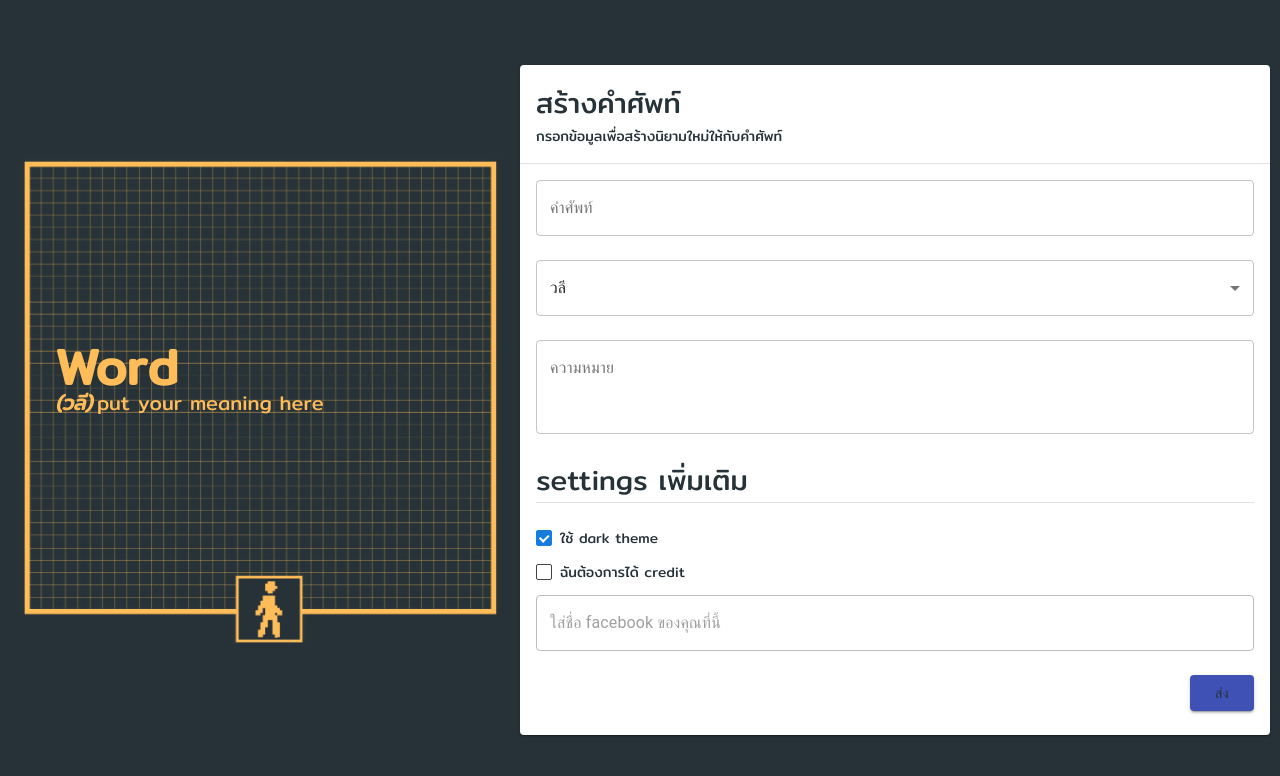
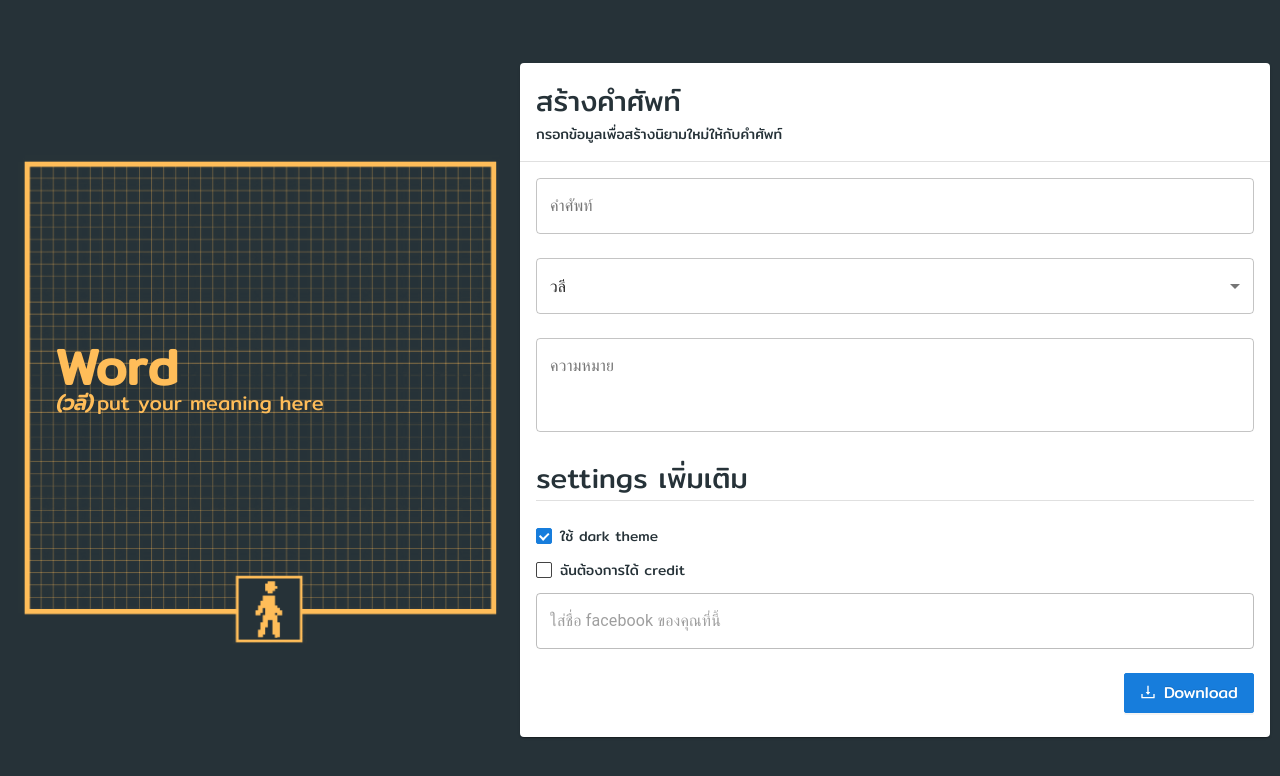
Before and after one commit to TanametTpk/techcast-word-meaning, a Next.js app: page / in a window 1280 px wide. Shown: the top 776 px of the page. Built offline with nearby package versions, Linux system fonts and the light colour scheme.

Commit message:
/ edit css styles

```diff
--- a/components/Canvas.tsx
+++ b/components/Canvas.tsx
@@ -1,4 +1,4 @@
-import { useRef, useEffect } from 'react';
+import { useEffect, MutableRefObject } from 'react';
 
 interface Props {
     size?: number
@@ -8,6 +8,7 @@ interface Props {
     theme?: 'light' | 'dark'
     font: string
     author?: string
+    canvas: MutableRefObject<HTMLCanvasElement>
 }
 
 interface TextElement {
@@ -33,9 +34,7 @@ interface RGBColor {
 
 type CanvasInfo = (canvasElement: HTMLCanvasElement, ctx: CanvasRenderingContext2D) => void
 
-const Canvas = ({ size=800, word, type, meaning, theme='light', font, author }: Props) => {
-    const canvas = useRef<HTMLCanvasElement>(null);
-
+const Canvas = ({ size=800, word, type, meaning, theme='light', font, author, canvas }: Props) => {
     useEffect(() => {
         const canvasElement = canvas.current;
 
--- a/layouts/CanvasForm/index.tsx
+++ b/layouts/CanvasForm/index.tsx
@@ -1,13 +1,16 @@
-import React from 'react';
+import React, { useRef } from 'react';
 import Canvas from '../../components/Canvas';
-import { TextField, Card, CardContent, Select, MenuItem, Grid, Button, Divider, Snackbar } from '@material-ui/core';
+import { TextField, Card, CardContent, Select, MenuItem, Grid, Divider, Snackbar } from '@material-ui/core';
 import MuiAlert from '@material-ui/lab/Alert';
+import { DownloadOutlined } from '@ant-design/icons';
 import { useFormik } from 'formik';
 import * as Yup from 'yup';
-import { Checkbox  } from 'antd';
+import { Checkbox, Button } from 'antd';
 import useModal from '../../hooks/useModal';
 
 const CanvasLayout = () => {
+    const canvas = useRef<HTMLCanvasElement>(null)
+
     const formik = useFormik({
         initialValues: {
             word: '',
@@ -38,7 +41,11 @@ const CanvasLayout = () => {
                 })
             })
         }),
-        onSubmit: values => {
+        onSubmit: () => {
+            let link = document.getElementById('link');
+            link.setAttribute('download', 'meaning.png');
+            link.setAttribute('href', canvas.current.toDataURL("image/png").replace("image/png", "image/octet-stream"));
+            link.click();
             openAlert();
             formik.resetForm();
         }
@@ -67,7 +74,7 @@ const CanvasLayout = () => {
                     onClose={() => closeAlert()}
                     severity="success"
                 >
-                    ภาพได้ถูกส่งไปเรียบร้อยแล้ว
+                    ภาพได้สร้างเสร็จเรียบร้อยแล้ว
                 </MuiAlert>
             </Snackbar>
 
@@ -84,6 +91,7 @@ const CanvasLayout = () => {
                     :
                         undefined
                 }
+                canvas={canvas}
             />
 
             <Card style={{minWidth: "360px", maxWidth: "750px"}} >
@@ -213,17 +221,10 @@ const CanvasLayout = () => {
                         </Grid>
 
                         <Grid item xs={12}>
-                            <Button
-                                variant="contained"
-                                color="primary"
-                                component="span"
-                                style={{
-                                    float: "right"
-                                }}
-                                onClick={() => formik.handleSubmit()}
-                            >
-                                ส่ง
+                            <Button id="btn-float-left" type="primary" icon={<DownloadOutlined />} size='large'>
+                                Download
                             </Button>
+                            <a id="link" style={{display:"hidden"}}></a>
                         </Grid>
                     </Grid>
                 </CardContent>
--- a/pages/_app.js
+++ b/pages/_app.js
@@ -1,4 +1,3 @@
-// import 'antd/dist/antd.dark.css';
 import '../styles/globals.css'
 
 function MyApp({ Component, pageProps }) {
--- a/styles/globals.css
+++ b/styles/globals.css
@@ -41,3 +41,11 @@ a {
 h1, span {
   color:#263238;
 }
+
+.ant-btn > span {
+  color: white;
+}
+
+#btn-float-left {
+  float: right;
+}
```
